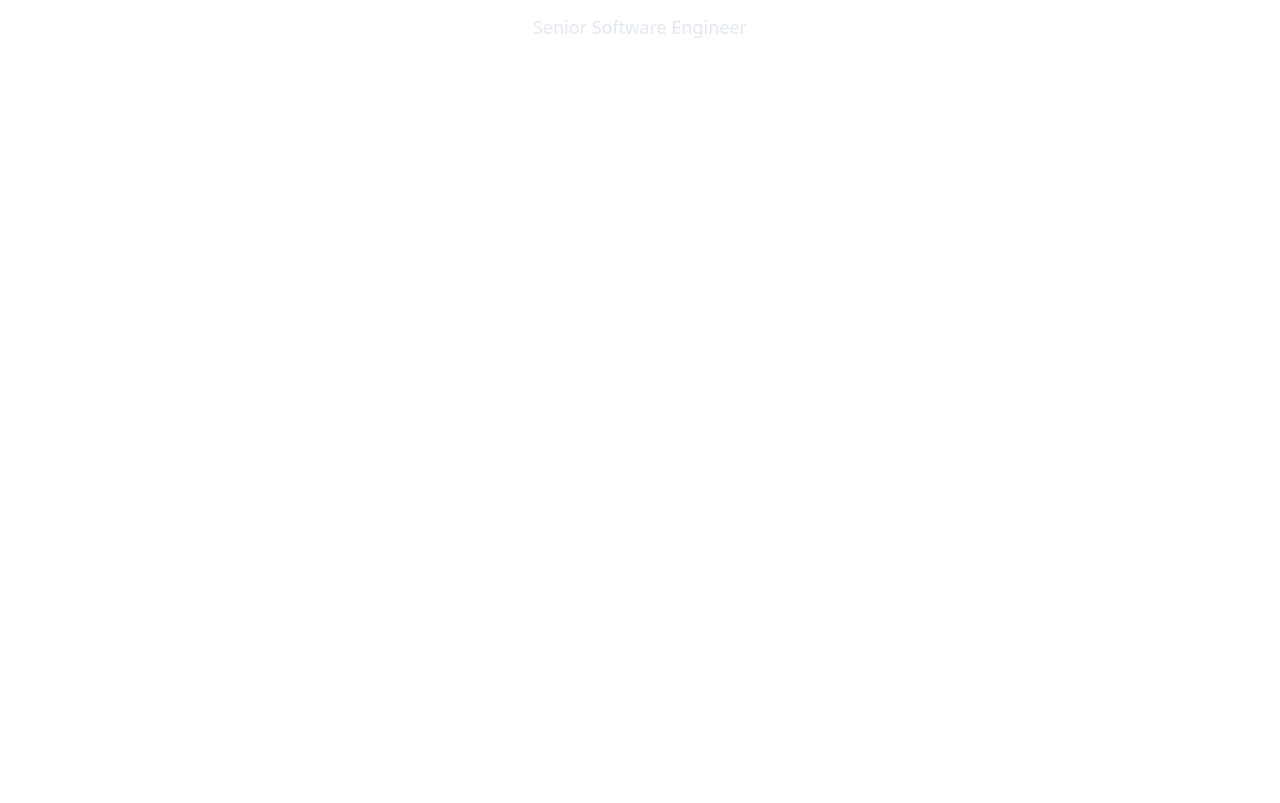
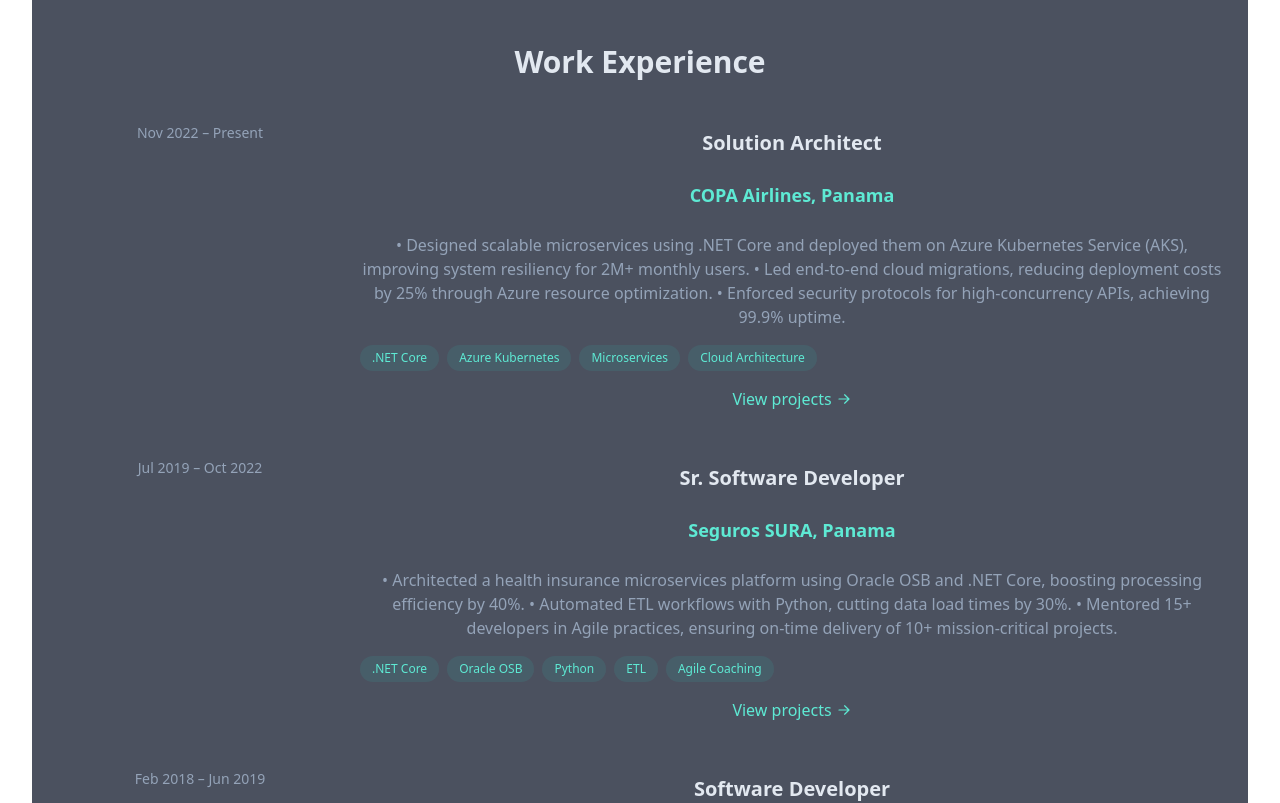
Before and after one commit to jarosemena/Portfolio, a React (Vite) app in the folder portfolioja/: page / in a window 1280 px wide. Shown: the part 860-1663 px from the top of the page. Before the commit the page ends 965 px from the top, so only its background shows below. Built offline with nearby package versions, Linux system fonts and the light colour scheme.

Commit message:
first develop of work experience component

```diff
--- a/portfolioja/src/App.tsx
+++ b/portfolioja/src/App.tsx
@@ -3,6 +3,8 @@
 import CustumHeader from './components/header/header'
 import Footer from './components/footer/footer'
 import AboutMe from './components/aboutme/aboutme'
+import ExperienceTimeline from './components/experiences/experience'
+import { experiences } from './components/experiences/getexperienceData';
 
 function App() {
   const [count, setCount] = useState(0)
@@ -13,7 +15,7 @@
       <div>
         <CustumHeader/>
         <AboutMe/>
-
+        <ExperienceTimeline experiences={experiences} />
         <Footer/>
       </div>
     </>
--- /dev/null
+++ b/portfolioja/src/components/experiences/experience.css
@@ -0,0 +1,101 @@
+ .timelineContainer {
+    background-color: rgba(15, 23, 42, 0.75);
+    backdrop-filter: blur(8px);
+    scroll-margin-top: 4rem;
+  }
+
+  .container {
+    max-width: 80rem;
+    margin-left: auto;
+    margin-right: auto;
+    padding: 3rem 1rem;
+  }
+
+  @media (min-width: 640px) {
+    .container {
+      padding: 3rem 1.5rem;
+    }
+  }
+
+  .title {
+    font-size: 1.875rem;
+    font-weight: 700;
+    color: rgb(226, 232, 240);
+    margin-bottom: 2rem;
+  }
+
+  .experienceList {
+    display: flex;
+    flex-direction: column;
+    gap: 2rem;
+  }
+
+  .experienceItem {
+    display: grid;
+    grid-template-columns: 1fr;
+    gap: 1rem;
+  }
+
+  @media (min-width: 1024px) {
+    .experienceItem {
+      grid-template-columns: 2fr 6fr;
+    }
+
+    .experienceItem:hover {
+      background-color: rgba(30, 41, 59, 0.5);
+      padding: 1rem;
+    }
+  }
+
+  .period {
+    font-size: 0.875rem;
+    color: rgb(148, 163, 184);
+  }
+
+  .position {
+    font-size: 1.25rem;
+    font-weight: 600;
+    color: rgb(226, 232, 240);
+  }
+
+  .company {
+    font-size: 1.125rem;
+    color: rgb(94, 234, 212);
+  }
+
+  .description {
+    color: rgb(148, 163, 184);
+  }
+
+  .technologies {
+    display: flex;
+    flex-wrap: wrap;
+    gap: 0.5rem;
+    margin-top: 0.75rem;
+  }
+
+  .technology {
+    background-color: rgba(45, 212, 191, 0.1);
+    color: rgb(94, 234, 212);
+    padding: 0.25rem 0.75rem;
+    font-size: 0.75rem;
+    border-radius: 9999px;
+  }
+
+  .link {
+    display: inline-flex;
+    align-items: center;
+    color: rgb(94, 234, 212);
+    margin-top: 1rem;
+  }
+
+  .linkIcon {
+    width: 1rem;
+    height: 1rem;
+    margin-left: 0.25rem;
+    transition: transform 0.3s ease;
+  }
+
+  .link:hover .linkIcon {
+    transform: translateX(0.25rem);
+  }
--- /dev/null
+++ b/portfolioja/src/components/experiences/experience.tsx
@@ -0,0 +1,73 @@
+import React from 'react';
+import './experience.css';
+import { ExperienceItem, ExperienceTimelineProps } from './types';
+
+const ExperienceTimeline: React.FC<ExperienceTimelineProps> = ({ experiences }) => {
+  return (
+    <div className="timelineContainer">
+      <div className="container">
+        <h2 className="title">Work Experience</h2>
+
+        <div className="experienceList">
+          {experiences.map((experience) => (
+            <ExperienceItemComponent key={experience.id} experience={experience} />
+          ))}
+        </div>
+      </div>
+    </div>
+  );
+};
+
+const ExperienceItemComponent: React.FC<{ experience: ExperienceItem }> = ({ experience }) => {
+  return (
+    <div className="experienceItem">
+      <div>
+        <p className="period">{experience.period}</p>
+      </div>
+      <div>
+        <div>
+          <h3 className="position">{experience.position}</h3>
+          <h4 className="company">{experience.company}</h4>
+          <p className="description">
+            {experience.description}
+          </p>
+
+          {experience.technologies.length > 0 && (
+            <div className="technologies">
+              {experience.technologies.map((tech, index) => (
+                <span key={index} className="technology">
+                  {tech.name}
+                </span>
+              ))}
+            </div>
+          )}
+
+          {experience.link && (
+            <a
+              href={experience.link}
+              className="link"
+              target="_blank"
+              rel="noopener noreferrer"
+            >
+              View projects
+              <svg
+                xmlns="http://www.w3.org/2000/svg"
+                viewBox="0 0 20 20"
+                fill="currentColor"
+                className="linkIcon"
+              >
+                <path
+                  fillRule="evenodd"
+                  d="M3 10a.75.75 0 01.75-.75h10.638L10.23 5.29a.75.75 0 111.04-1.08l5.5 5.25a.75.75 0 010 1.08l-5.5 5.25a.75.75 0 11-1.04-1.08l4.158-3.96H3.75A.75.75 0 013 10z"
+                  clipRule="evenodd"
+                />
+              </svg>
+            </a>
+          )}
+        </div>
+      </div>
+    </div>
+  );
+};
+
+export default ExperienceTimeline;
--- /dev/null
+++ b/portfolioja/src/components/experiences/getexperienceData.ts
@@ -0,0 +1,57 @@
+import { ExperienceItem } from './types';
+
+export const experiences: ExperienceItem[] = [
+  {
+    id: '1',
+    period: 'Nov 2022 – Present',
+    position: 'Solution Architect',
+    company: 'COPA Airlines, Panama',
+    description: `
+      • Designed scalable microservices using .NET Core and deployed them on Azure Kubernetes Service (AKS), improving system resiliency for 2M+ monthly users.
+      • Led end-to-end cloud migrations, reducing deployment costs by 25% through Azure resource optimization.
+      • Enforced security protocols for high-concurrency APIs, achieving 99.9% uptime.
+    `,
+    technologies: [
+      { name: '.NET Core' },
+      { name: 'Azure Kubernetes' },
+      { name: 'Microservices' },
+      { name: 'Cloud Architecture' }
+    ],
+    link: 'https://www.copaair.com'
+  },
+  {
+    id: '2',
+    period: 'Jul 2019 – Oct 2022',
+    position: 'Sr. Software Developer',
+    company: 'Seguros SURA, Panama',
+    description: `
+      • Architected a health insurance microservices platform using Oracle OSB and .NET Core, boosting processing efficiency by 40%.
+      • Automated ETL workflows with Python, cutting data load times by 30%.
+      • Mentored 15+ developers in Agile practices, ensuring on-time delivery of 10+ mission-critical projects.
+    `,
+    technologies: [
+      { name: '.NET Core' },
+      { name: 'Oracle OSB' },
+      { name: 'Python' },
+      { name: 'ETL' },
+      { name: 'Agile Coaching' }
+    ],
+    link: 'https://www.segurossura.com'
+  },
+  {
+    id: '3',
+    period: 'Feb 2018 – Jun 2019',
+    position: 'Software Developer',
+    company: 'Fidanque Comunicaciones Industriales',
+    description: `
+      • Built cloud-first systems using Azure and WebSockets for real-time industrial data visualization.
+      • Developed a Xamarin-based mobile app with push notifications, replacing legacy systems and improving response times by 50%.
+    `,
+    technologies: [
+      { name: 'Azure' },
+      { name: 'WebSockets' },
+      { name: 'Xamarin' },
+      { name: 'Mobile Development' }
+    ]
+  }
+];
--- /dev/null
+++ b/portfolioja/src/components/experiences/types.ts
@@ -0,0 +1,17 @@
+export interface Technology {
+    name: string;
+  }
+
+  export interface ExperienceItem {
+    id: string;
+    period: string;
+    position: string;
+    company: string;
+    description: string;
+    technologies: Technology[];
+    link?: string;
+  }
+
+  export interface ExperienceTimelineProps {
+    experiences: ExperienceItem[];
+  }
```
Also changed, not shown: portfolioja/src/components/experiences/index.ts (added).
